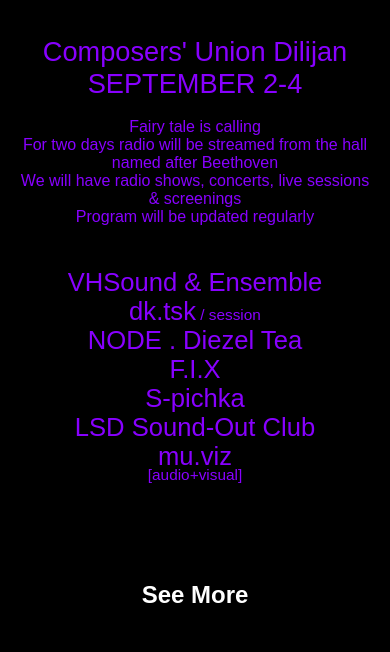
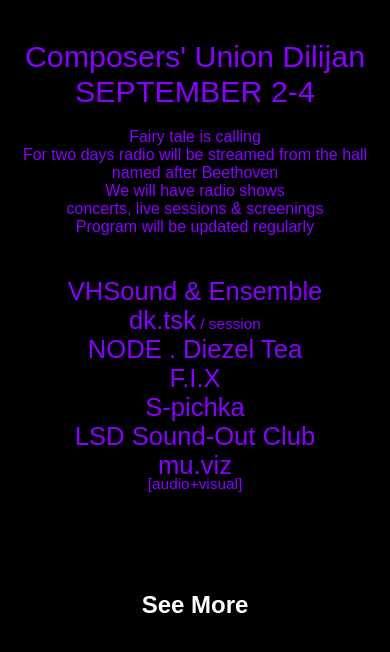
Before and after one commit to bohemnots/bhmnts, a Next.js app: page /karnaval in a window 390 px wide. Shown: the top 652 px of the page. Built offline with nearby package versions, Linux system fonts and the light colour scheme.

Commit message:
mobile fix

```diff
--- a/pages/karnaval/index.tsx
+++ b/pages/karnaval/index.tsx
@@ -20,7 +20,7 @@
   font-size: 2em;
   color: ${purpleColor};
   @media (max-width: 768px) {
-    font-size: 1.7em;
+    font-size: 1.9em;
   }
 `;
 const CenteredWrapper = styled.div`
@@ -70,7 +70,8 @@
           Fairy tale is calling <br />
           For two days radio will be streamed from the hall named after
           Beethoven <br />
-          We will have radio shows, concerts, live sessions & screenings <br />
+          We will have radio shows <br />
+          concerts, live sessions & screenings <br />
           Program will be updated regularly
         </p>
         <P>
```
